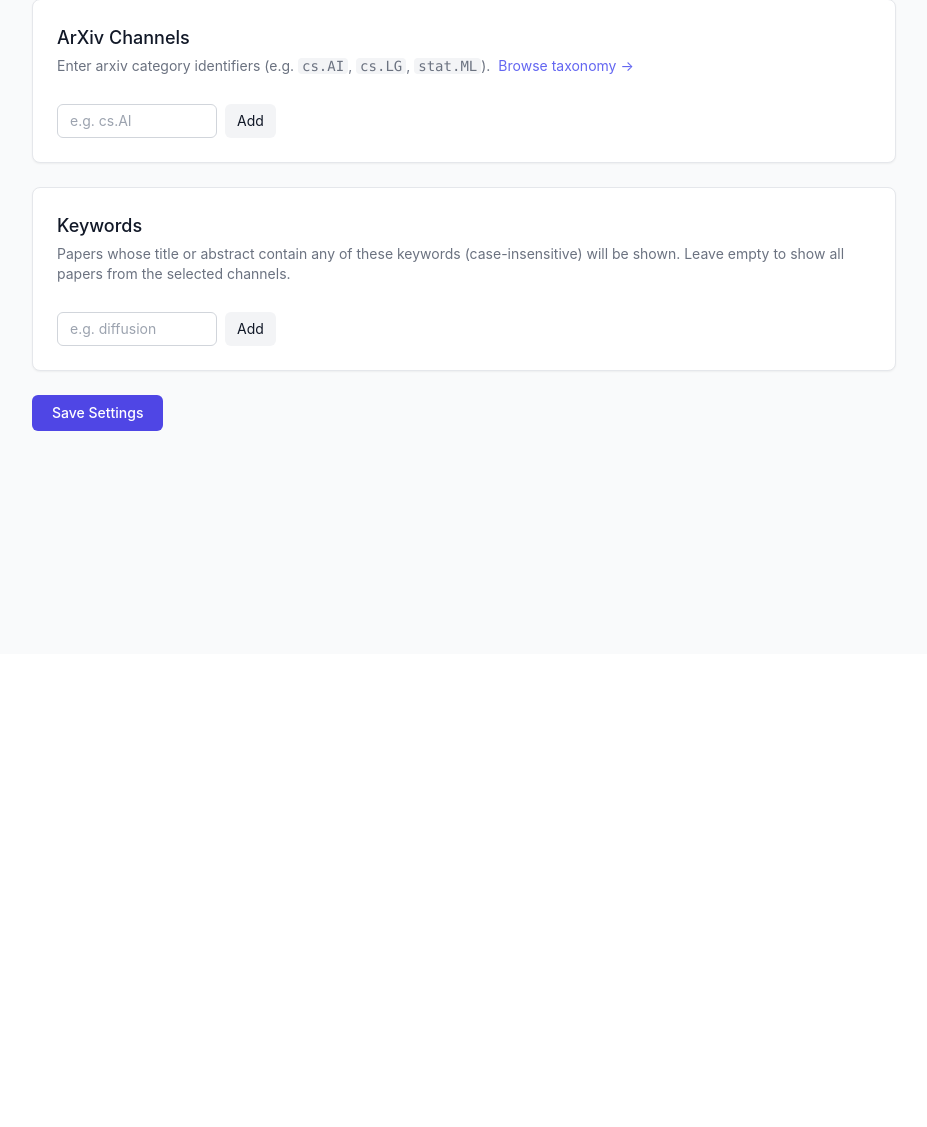
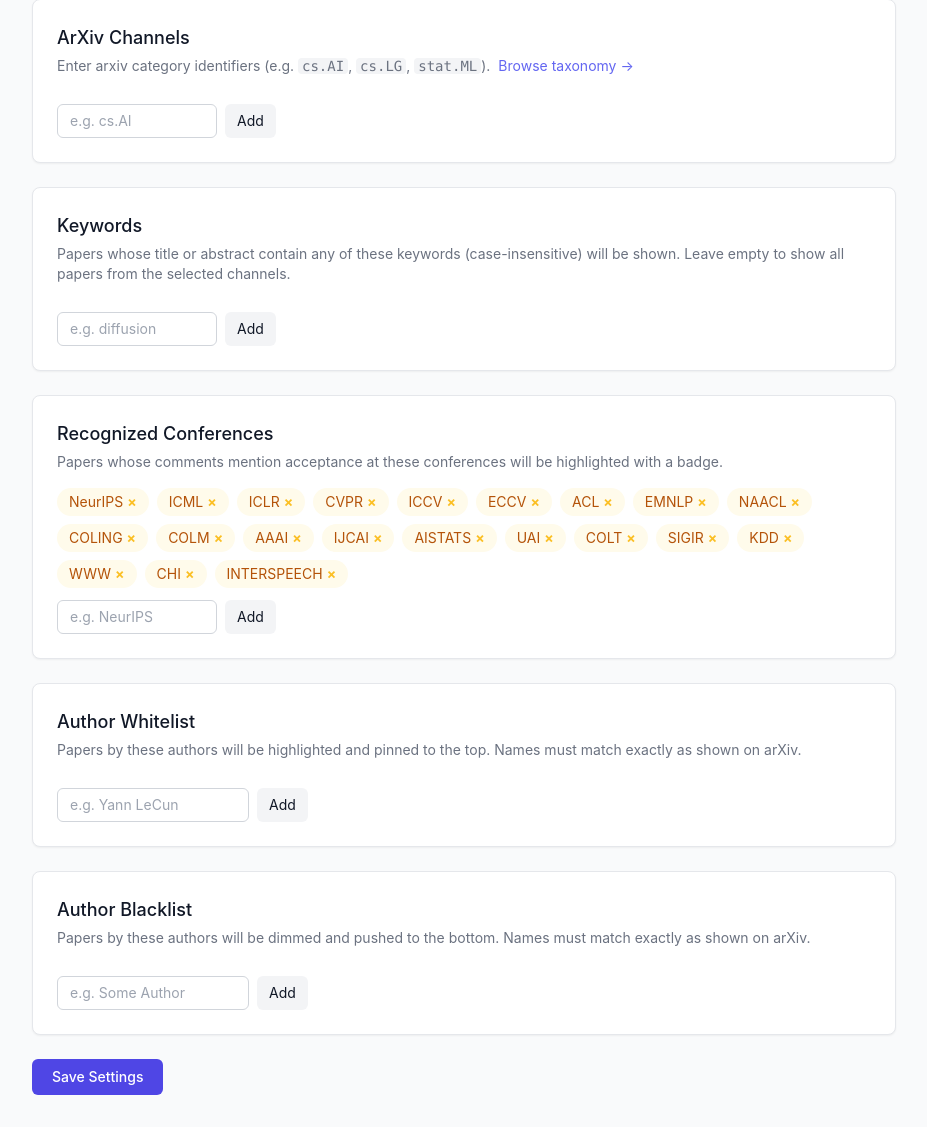
Before and after one commit to reneewrn/daily-arxiv-recommendation, a FastAPI app: page /settings in a window 1280 px wide. Shown: the part 146-1273 px from the top of the page, without its empty margins (176-1103 px from the left). Before the commit the page ends 577 px from the top, so only its background shows below. Run offline with FastAPI, Linux system fonts and the light colour scheme; data comes from the database, SQL or seed files in the repository; some libraries are stand-ins or nearby versions.

Commit message:
Add conference badges, author display, and author whitelist/blacklist
- Parse authors and comments from arXiv listing page
- Fetch author affiliations via arXiv API (when available)
- Highlight papers accepted at configurable top conferences (amber badge)
- Author whitelist: green highlight + pinned to top
- Author blacklist: dimmed + pushed to bottom (visual only)
- Include replacement papers with purple badge
- Add settings UI for conferences, whitelist, and blacklist
- Backward-compatible DB migration with ALTER TABLE

Co-Authored-By: Claude Opus 4.6 (1M context) <noreply@anthropic.com>

```diff
--- a/main.py
+++ b/main.py
@@ -1,4 +1,5 @@
 import logging
+import re
 from contextlib import asynccontextmanager
 from datetime import date as _date
 
@@ -12,6 +13,28 @@ import fetcher
 import scheduler
 
 logging.basicConfig(level=logging.INFO)
+
+
+def _detect_conference(comments: str, conferences: list[str]) -> str | None:
+    """Check if comments mention acceptance at a recognized conference."""
+    if not comments or not conferences:
+        return None
+    for conf in conferences:
+        # Match patterns like "Accepted at NeurIPS 2025" or "Published in ICML 2024"
+        pattern = re.compile(
+            rf"(?:accepted|published|appear(?:ing)?)\s+(?:at|in|to|by)\s+[^.]*?\b{re.escape(conf)}\b\s*(\d{{4}})?",
+            re.IGNORECASE,
+        )
+        m = pattern.search(comments)
+        if m:
+            year = m.group(1) or ""
+            return f"{conf} {year}".strip()
+        # Fallback: conference name followed by year (common in comments field)
+        pattern2 = re.compile(rf"\b{re.escape(conf)}\s+(\d{{4}})\b", re.IGNORECASE)
+        m2 = pattern2.search(comments)
+        if m2:
+            return f"{conf} {m2.group(1)}"
+    return None
 
 templates = Jinja2Templates(directory="templates")
 
@@ -34,6 +57,18 @@ async def index(request: Request, date: str | None = None):
     papers = database.get_papers_for_date(selected_date)
     date_counts = database.get_date_counts(days=7)
     settings = database.get_settings()
+
+    whitelist_names = {n.lower() for n in settings["author_whitelist"]}
+    blacklist_names = {n.lower() for n in settings["author_blacklist"]}
+
+    for p in papers:
+        p["conference"] = _detect_conference(p.get("comments", ""), settings["conferences"])
+        author_names_lower = [a.lower() for a in p.get("authors", [])]
+        p["is_whitelisted"] = any(a in whitelist_names for a in author_names_lower)
+        p["is_blacklisted"] = any(a in blacklist_names for a in author_names_lower)
+
+    papers.sort(key=lambda p: (0 if p["is_whitelisted"] else 2 if p["is_blacklisted"] else 1))
+
     return templates.TemplateResponse(
         request,
         "index.html",
@@ -60,10 +95,16 @@ async def settings_page(request: Request):
 async def save_settings(
     channels: str = Form(default=""),
     keywords: str = Form(default=""),
+    conferences: str = Form(default=""),
+    author_whitelist: str = Form(default=""),
+    author_blacklist: str = Form(default=""),
 ):
     ch = [c.strip() for c in channels.split(",") if c.strip()]
     kw = [k.strip() for k in keywords.split(",") if k.strip()]
-    database.save_settings(ch, kw)
+    conf = [c.strip() for c in conferences.split(",") if c.strip()]
+    wl = [a.strip() for a in author_whitelist.split(",") if a.strip()]
+    bl = [a.strip() for a in author_blacklist.split(",") if a.strip()]
+    database.save_settings(ch, kw, conf, wl, bl)
     return RedirectResponse("/settings", status_code=303)
 
 
--- a/templates/settings.html
+++ b/templates/settings.html
@@ -65,6 +65,90 @@
       value="{{ settings.keywords | join(',') }}" />
   </section>
 
+  <!-- Conferences -->
+  <section class="bg-white rounded-lg border border-gray-200 p-6 mb-6 shadow-sm">
+    <h2 class="text-lg font-medium mb-1">Recognized Conferences</h2>
+    <p class="text-sm text-gray-500 mb-4">
+      Papers whose comments mention acceptance at these conferences will be highlighted with a badge.
+    </p>
+
+    <div id="conferences-tags" class="flex flex-wrap gap-2 mb-3">
+      {% for c in settings.conferences %}
+      <span class="tag-chip bg-amber-50 text-amber-700 text-sm px-3 py-1 rounded-full flex items-center gap-1">
+        {{ c }}
+        <button type="button" onclick="removeTag(this, 'conferences')"
+          class="text-amber-400 hover:text-amber-700 font-bold leading-none">&times;</button>
+      </span>
+      {% endfor %}
+    </div>
+
+    <div class="flex gap-2">
+      <input id="conference-input" type="text" placeholder="e.g. NeurIPS"
+        class="border border-gray-300 rounded-md px-3 py-1.5 text-sm focus:outline-none focus:ring-2 focus:ring-amber-400 w-40" />
+      <button type="button" onclick="addTag('conference-input', 'conferences')"
+        class="text-sm bg-gray-100 hover:bg-gray-200 px-3 py-1.5 rounded-md transition">Add</button>
+    </div>
+
+    <input type="hidden" name="conferences" id="conferences-hidden"
+      value="{{ settings.conferences | join(',') }}" />
+  </section>
+
+  <!-- Author Whitelist -->
+  <section class="bg-white rounded-lg border border-gray-200 p-6 mb-6 shadow-sm">
+    <h2 class="text-lg font-medium mb-1">Author Whitelist</h2>
+    <p class="text-sm text-gray-500 mb-4">
+      Papers by these authors will be highlighted and pinned to the top. Names must match exactly as shown on arXiv.
+    </p>
+
+    <div id="author_whitelist-tags" class="flex flex-wrap gap-2 mb-3">
+      {% for a in settings.author_whitelist %}
+      <span class="tag-chip bg-green-50 text-green-700 text-sm px-3 py-1 rounded-full flex items-center gap-1">
+        {{ a }}
+        <button type="button" onclick="removeTag(this, 'author_whitelist')"
+          class="text-green-400 hover:text-green-700 font-bold leading-none">&times;</button>
+      </span>
+      {% endfor %}
+    </div>
+
+    <div class="flex gap-2">
+      <input id="author_whitelist-input" type="text" placeholder="e.g. Yann LeCun"
+        class="border border-gray-300 rounded-md px-3 py-1.5 text-sm focus:outline-none focus:ring-2 focus:ring-green-400 w-48" />
+      <button type="button" onclick="addTag('author_whitelist-input', 'author_whitelist')"
+        class="text-sm bg-gray-100 hover:bg-gray-200 px-3 py-1.5 rounded-md transition">Add</button>
+    </div>
+
+    <input type="hidden" name="author_whitelist" id="author_whitelist-hidden"
+      value="{{ settings.author_whitelist | join(',') }}" />
+  </section>
+
+  <!-- Author Blacklist -->
+  <section class="bg-white rounded-lg border border-gray-200 p-6 mb-6 shadow-sm">
+    <h2 class="text-lg font-medium mb-1">Author Blacklist</h2>
+    <p class="text-sm text-gray-500 mb-4">
+      Papers by these authors will be dimmed and pushed to the bottom. Names must match exactly as shown on arXiv.
+    </p>
+
+    <div id="author_blacklist-tags" class="flex flex-wrap gap-2 mb-3">
+      {% for a in settings.author_blacklist %}
+      <span class="tag-chip bg-red-50 text-red-700 text-sm px-3 py-1 rounded-full flex items-center gap-1">
+        {{ a }}
+        <button type="button" onclick="removeTag(this, 'author_blacklist')"
+          class="text-red-400 hover:text-red-700 font-bold leading-none">&times;</button>
+      </span>
+      {% endfor %}
+    </div>
+
+    <div class="flex gap-2">
+      <input id="author_blacklist-input" type="text" placeholder="e.g. Some Author"
+        class="border border-gray-300 rounded-md px-3 py-1.5 text-sm focus:outline-none focus:ring-2 focus:ring-red-400 w-48" />
+      <button type="button" onclick="addTag('author_blacklist-input', 'author_blacklist')"
+        class="text-sm bg-gray-100 hover:bg-gray-200 px-3 py-1.5 rounded-md transition">Add</button>
+    </div>
+
+    <input type="hidden" name="author_blacklist" id="author_blacklist-hidden"
+      value="{{ settings.author_blacklist | join(',') }}" />
+  </section>
+
   <button type="submit"
     class="bg-indigo-600 text-white px-5 py-2 rounded-md hover:bg-indigo-700 transition text-sm font-medium">
     Save Settings
@@ -72,6 +156,14 @@
 </form>
 
 <script>
+  const TAG_CONFIG = {
+    channels:         { chip: 'bg-indigo-50 text-indigo-700',   btn: 'text-indigo-400 hover:text-indigo-700' },
+    keywords:         { chip: 'bg-emerald-50 text-emerald-700', btn: 'text-emerald-400 hover:text-emerald-700' },
+    conferences:      { chip: 'bg-amber-50 text-amber-700',     btn: 'text-amber-400 hover:text-amber-700' },
+    author_whitelist: { chip: 'bg-green-50 text-green-700',     btn: 'text-green-400 hover:text-green-700' },
+    author_blacklist: { chip: 'bg-red-50 text-red-700',         btn: 'text-red-400 hover:text-red-700' },
+  };
+
   function getTagValues(group) {
     const container = document.getElementById(group + '-tags');
     return Array.from(container.querySelectorAll('.tag-chip'))
@@ -91,17 +183,10 @@
     const existing = getTagValues(group);
     if (existing.includes(val)) { input.value = ''; return; }
 
-    const isChannel = group === 'channels';
-    const chipClass = isChannel
-      ? 'bg-indigo-50 text-indigo-700'
-      : 'bg-emerald-50 text-emerald-700';
-    const btnClass = isChannel
-      ? 'text-indigo-400 hover:text-indigo-700'
-      : 'text-emerald-400 hover:text-emerald-700';
-
+    const cfg = TAG_CONFIG[group];
     const chip = document.createElement('span');
-    chip.className = `tag-chip ${chipClass} text-sm px-3 py-1 rounded-full flex items-center gap-1`;
-    chip.innerHTML = `${val} <button type="button" onclick="removeTag(this, '${group}')" class="${btnClass} font-bold leading-none">&times;</button>`;
+    chip.className = `tag-chip ${cfg.chip} text-sm px-3 py-1 rounded-full flex items-center gap-1`;
+    chip.innerHTML = `${val} <button type="button" onclick="removeTag(this, '${group}')" class="${cfg.btn} font-bold leading-none">&times;</button>`;
     document.getElementById(group + '-tags').appendChild(chip);
     input.value = '';
     syncHidden(group);
@@ -112,13 +197,19 @@
     syncHidden(group);
   }
 
-  // Allow Enter key to add tags
-  document.getElementById('channel-input').addEventListener('keydown', e => {
-    if (e.key === 'Enter') { e.preventDefault(); addTag('channel-input', 'channels'); }
-  });
-  document.getElementById('keyword-input').addEventListener('keydown', e => {
-    if (e.key === 'Enter') { e.preventDefault(); addTag('keyword-input', 'keywords'); }
-  });
+  // Allow Enter key to add tags for all inputs
+  const inputMap = {
+    'channel-input': 'channels',
+    'keyword-input': 'keywords',
+    'conference-input': 'conferences',
+    'author_whitelist-input': 'author_whitelist',
+    'author_blacklist-input': 'author_blacklist',
+  };
+  for (const [inputId, group] of Object.entries(inputMap)) {
+    document.getElementById(inputId).addEventListener('keydown', e => {
+      if (e.key === 'Enter') { e.preventDefault(); addTag(inputId, group); }
+    });
+  }
 </script>
 
 {% endblock %}
```
Also changed, not shown: database.py (+71 -6 lines), fetcher.py (+79 -2 lines), templates/index.html (+32 -4 lines).
